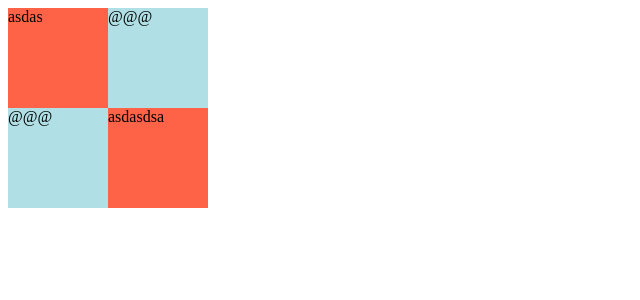
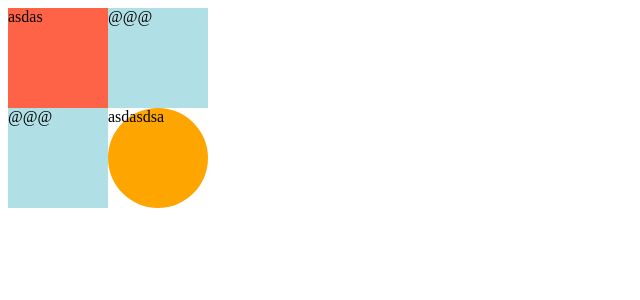
Before and after one commit to cf9874/react-study, a React (Create React App) app in the folder init/: page / in a window 1280 px wide. Shown: the top 300 px of the page, without its empty margins (0-640 px from the left). Built offline with nearby package versions, Linux system fonts and the light colour scheme.

Commit message:
sc extends , props

```diff
--- a/init/src/App.js
+++ b/init/src/App.js
@@ -3,16 +3,13 @@
 const Wrap = styled.div`
   display: flex;
 `;
-const RedBox = styled.div`
-  background-color: tomato;
+const Box = styled.div`
+  background-color: ${(props) => props.bgColor};
   width: 100px;
   height: 100px;
 `;
-
-const BlueBox = styled.div`
-  background-color: powderblue;
-  width: 100px;
-  height: 100px;
+const Circle = styled(Box)`
+  border-radius: 50px;
 `;
 
 const Text = styled.span``;
@@ -21,20 +18,20 @@
   return (
     <>
       <Wrap>
-        <RedBox>
+        <Box bgColor="tomato">
           <Text>asdas</Text>
-        </RedBox>
-        <BlueBox>
+        </Box>
+        <Box bgColor="powderblue">
           <Text>@@@</Text>
-        </BlueBox>
+        </Box>
       </Wrap>
       <Wrap>
-        <BlueBox>
+        <Box bgColor="powderblue">
           <Text>@@@</Text>
-        </BlueBox>
-        <RedBox>
+        </Box>
+        <Circle bgColor="orange">
           <Text>asdasdsa</Text>
-        </RedBox>
+        </Circle>
       </Wrap>
     </>
   );
```
